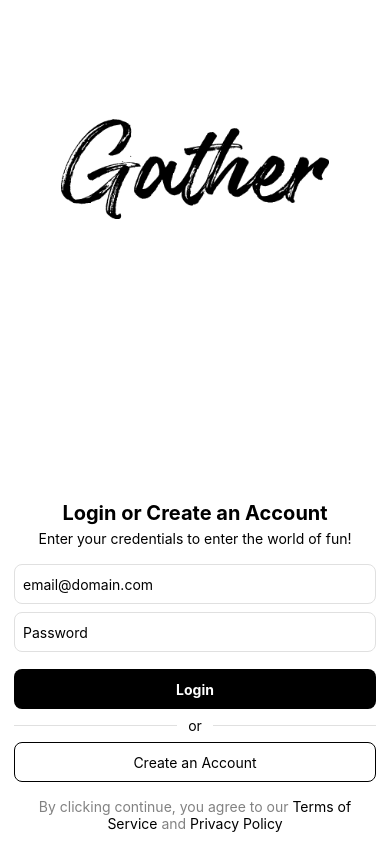
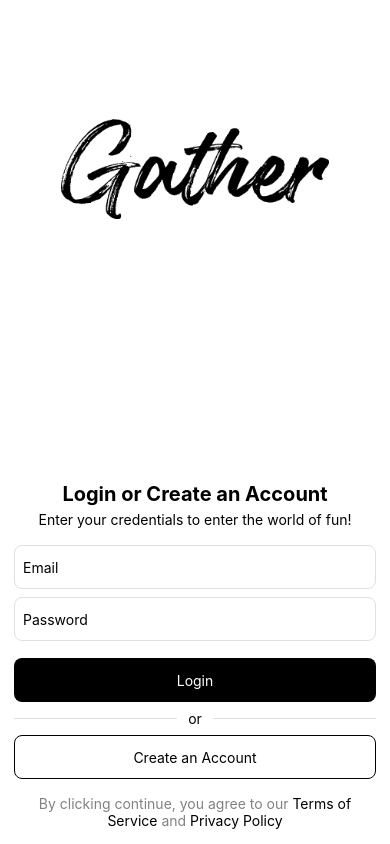
Before and after one commit to Maksim-creator/gather-mobile, a React Native app: screen / in a window 390 px wide. Built offline with nearby package versions, Linux system fonts and the light colour scheme.

Commit message:
Add translation file. Add formik validation. Layout improvements

```diff
--- a/package.json
+++ b/package.json
@@ -12,10 +12,14 @@
   "dependencies": {
     "@react-navigation/native": "^6.1.17",
     "@react-navigation/native-stack": "^6.9.26",
+    "formik": "^2.4.6",
+    "i18next": "^23.11.5",
     "react": "18.2.0",
+    "react-i18next": "^14.1.2",
     "react-native": "0.74.2",
     "react-native-safe-area-context": "^4.10.4",
-    "react-native-screens": "^3.31.1"
+    "react-native-screens": "^3.31.1",
+    "yup": "^1.4.0"
   },
   "devDependencies": {
     "@babel/core": "^7.20.0",
--- a/src/assets/colors.ts
+++ b/src/assets/colors.ts
@@ -1,2 +1,5 @@
 export const lightGrey = '#E0E0E0';
 export const darkGrey = '#828282';
+export const error = '#fa5c5c';
+export const black = '#000000';
+export const white = '#ffffff';
--- a/src/components/Button/index.tsx
+++ b/src/components/Button/index.tsx
@@ -1,11 +1,26 @@
-import React from 'react';
+import React, {useMemo} from 'react';
+import {Text, TouchableOpacity} from 'react-native';
+import styles from './styles.ts';
 
 interface Props {
+  kind?: 'primary' | 'outline';
   text: string;
+  onPress?: () => void;
 }
 
-const Button: React.FC<Props> = ({text}) => {
-  return <></>; // тут сама кнопка  TouchableOpacity, а внутри текст
+const Button: React.FC<Props> = ({text, kind = 'primary', onPress}) => {
+  const style = useMemo(
+    () => [styles.container, styles[`button_kind_${kind}`]],
+    [kind],
+  );
+
+  const textStyle = useMemo(() => [styles[`text_kind_${kind}`]], [kind]);
+
+  return (
+    <TouchableOpacity style={style} onPress={onPress}>
+      <Text style={textStyle}>{text}</Text>
+    </TouchableOpacity>
+  );
 };
 
 export default Button;
--- a/src/components/Button/styles.ts
+++ b/src/components/Button/styles.ts
@@ -1,5 +1,27 @@
-import { StyleSheet } from 'react-native'
+import {StyleSheet} from 'react-native';
+import {black, white} from '../../assets/colors.ts';
 
 export default StyleSheet.create({
-  button: {} //здесь стили для кнопки
+  button_kind_primary: {
+    backgroundColor: black,
+    color: '#fff',
+  },
+  button_kind_outline: {
+    borderColor: black,
+    borderWidth: 1,
+    color: '#000',
+  },
+  container: {
+    alignItems: 'center',
+    justifyContent: 'center',
+    width: '100%',
+    height: 44,
+    borderRadius: 8,
+  },
+  text_kind_primary: {
+    color: white,
+  },
+  text_kind_outline: {
+    color: black,
+  },
 });
--- /dev/null
+++ b/src/components/Input/index.tsx
@@ -0,0 +1,27 @@
+import React from 'react';
+import {Text, TextInput, TextInputProps, View} from 'react-native';
+import styles from './styles.ts';
+
+interface Props extends TextInputProps {
+  label?: string;
+  error?: string;
+}
+
+const Input: React.FC<Props> = ({label, error, ...props}) => {
+  return (
+    <View>
+      {label ? <Text style={styles.label}>{label}</Text> : null}
+      <TextInput
+        {...props}
+        style={
+          error
+            ? [styles.input, props.style, styles.errorInput]
+            : [styles.input, props.style]
+        }
+      />
+      {error ? <Text style={styles.error}>{error}</Text> : null}
+    </View>
+  );
+};
+
+export default Input;
--- /dev/null
+++ b/src/components/Input/styles.ts
@@ -0,0 +1,16 @@
+import {StyleSheet} from 'react-native';
+import {error, lightGrey} from '../../assets/colors.ts';
+
+export default StyleSheet.create({
+  input: {
+    height: 44,
+    width: '100%',
+    borderColor: lightGrey,
+    borderWidth: 1,
+    paddingHorizontal: 8,
+    borderRadius: 8,
+  },
+  label: {fontWeight: '700', fontSize: 10, paddingBottom: 4},
+  error: {color: error, paddingTop: 4},
+  errorInput: {borderColor: error, borderWidth: 1.5},
+});
--- /dev/null
+++ b/src/i18n/index.ts
@@ -0,0 +1,30 @@
+import i18n from 'i18next';
+import {initReactI18next} from 'react-i18next';
+
+export enum Locales {
+  en = 'en',
+  es = 'es',
+}
+
+export const DEFAULT_LANGUAGE = Locales.en;
+
+i18n.use(initReactI18next).init({
+  compatibilityJSON: 'v3',
+  resources: {
+    en: {
+      translation: require('./translations/en.json'),
+    },
+  },
+  lng: DEFAULT_LANGUAGE,
+  fallbackLng: DEFAULT_LANGUAGE,
+  interpolation: {
+    escapeValue: false,
+  },
+});
+
+export default {
+  withScope: function (scope: string) {
+    return i18n.getFixedT(null, null, scope);
+  },
+  t: i18n.t,
+};
--- /dev/null
+++ b/src/i18n/translations/en.json
@@ -0,0 +1,18 @@
+{
+  "LoginScreen": {
+    "title": "Login or Create an Account",
+    "subtitle": "Enter your credentials to enter the world of fun!",
+    "email_placeholder": "Email",
+    "password_placeholder": "Password",
+    "login_button": "Login",
+    "or_text": "or",
+    "create_button": "Create an Account",
+    "footer_text_1": "By clicking continue, you agree to our",
+    "footer_text_2": "and",
+    "terms_of_service": "Terms of Service",
+    "privacy_policy": "Privacy Policy",
+    "email_validation_error": "Email is required!",
+    "password_validation_error": "Password is required!",
+    "password_length_error": "Password should be more then 8 symbols"
+  }
+}
--- a/src/screens/Login/index.tsx
+++ b/src/screens/Login/index.tsx
@@ -1,86 +1,114 @@
-import React, {useState} from 'react';
+import React, {useEffect, useRef} from 'react';
 import {
   SafeAreaView,
   Text,
   Image,
-  TextInput,
   TouchableOpacity,
   View,
   KeyboardAvoidingView,
+  Platform,
+  TouchableWithoutFeedback,
+  Keyboard,
+  Animated,
+  Easing,
 } from 'react-native';
 import styles from './styles.ts';
 import Divider from '../../components/Divider';
+import i18n from '../../i18n';
+import {Formik} from 'formik';
+import {loginFormSchema} from './utils.ts';
+import Input from '../../components/Input';
+import Button from '../../components/Button';
+import {useSafeAreaInsets} from 'react-native-safe-area-context';
+
+const t = i18n.withScope('LoginScreen');
 
 const LoginScreen = () => {
-  const [email, setEmail] = useState('');
-  const [password, setPassword] = useState('');
+  const animatedOpacity = useRef(new Animated.Value(0)).current;
+  const insets = useSafeAreaInsets();
+
+  useEffect(() => {
+    Animated.timing(animatedOpacity, {
+      toValue: 1,
+      useNativeDriver: true,
+      easing: Easing.ease,
+      duration: 1000,
+    }).start();
+  }, [animatedOpacity]);
+
+  const handleFormSubmit = () => {
+    Keyboard.dismiss();
+  };
 
   return (
     <SafeAreaView style={styles.safeArea}>
-      <KeyboardAvoidingView style={{flex: 1}}>
+      <TouchableWithoutFeedback onPress={Keyboard.dismiss}>
+        <KeyboardAvoidingView
+          style={{flex: 1}}
+          keyboardVerticalOffset={-70}
+          behavior={Platform.OS === 'ios' ? 'padding' : 'height'}>
           <View style={styles.container}>
-          <View style={styles.imageContainer}>
+            <Animated.View
+              style={[styles.imageContainer, {opacity: animatedOpacity}]}>
               <Image
-              source={require('../../assets/logo.png')}
+                source={require('../../assets/images/logo.png')}
                 style={styles.image}
               />
+            </Animated.View>
+            <Formik
+              initialValues={{email: '', password: ''}}
+              onSubmit={handleFormSubmit}
+              validationSchema={loginFormSchema}>
+              {({values, handleSubmit, handleBlur, handleChange, errors}) => (
+                <View>
+                  <View style={styles.header}>
+                    <Text style={styles.title}>{t('title')}</Text>
+                    <Text style={styles.subtitle}>{t('subtitle')}</Text>
                   </View>
-          <View style={{paddingBottom: 12}}>
-            <View style={styles.header}>
-              <Text style={styles.title}>Login or Create an Account</Text>
-              <Text style={styles.subtitle}>
-                Enter your credentials to enter the world of fun!
-              </Text>
-            </View>
-
                   <View style={styles.inputsContainer}>
-              <TextInput
-                style={styles.input}
-                placeholder="email@domain.com"
-                value={email}
-                onChangeText={setEmail}
+                    <Input
+                      placeholder={t('email_placeholder')}
+                      value={values.email}
+                      onChangeText={handleChange('email')}
+                      onBlur={handleBlur('email')}
                       keyboardType="email-address"
                       autoCapitalize="none"
+                      error={errors.email}
                     />
-              <TextInput
-                style={styles.input}
-                placeholder="Password"
-                value={password}
-                onChangeText={setPassword}
+                    <Input
+                      placeholder={t('password_placeholder')}
+                      value={values.password}
+                      onChangeText={handleChange('password')}
+                      onBlur={handleBlur('password')}
                       secureTextEntry
+                      error={errors.password}
                     />
                   </View>
                   <View style={styles.buttonsContainer}>
-              <TouchableOpacity
-                style={styles.button}
-                onPress={() => {
-                  /* Handle login logic */
-                }}>
-                <Text style={styles.buttonText}>Login</Text>
-              </TouchableOpacity>
+                    <Button text={t('login_button')} onPress={handleSubmit} />
                     <View style={styles.orTextContainer}>
-                <Divider width={'45%'} />
-                <Text style={styles.orText}>or</Text>
-                <Divider width={'45%'} />
+                      <Divider width="45%" />
+                      <Text style={styles.orText}>{t('or_text')}</Text>
+                      <Divider width="45%" />
                     </View>
-              <TouchableOpacity
-                style={styles.createButton}
-                onPress={() => {
-                  /* Handle account creation logic */
-                }}>
-                <Text>Create an Account</Text>
-              </TouchableOpacity>
-            </View>
-            <Text style={styles.footer}>
-              <Text style={styles.footerText}>
-                By clicking continue, you agree to our{' '}
-              </Text>
-              Terms of Service <Text style={styles.footerText}>and</Text>{' '}
-              Privacy Policy
-            </Text>
+                    <Button kind="outline" text={t('create_button')} />
                   </View>
                 </View>
+              )}
+            </Formik>
+          </View>
         </KeyboardAvoidingView>
+      </TouchableWithoutFeedback>
+      <Text
+        style={[
+          styles.footerHighlightedText,
+          {paddingBottom: insets.bottom ? 0 : 15},
+        ]}>
+        {t('footer_text_1')}{' '}
+        <Text style={styles.footer}>{t('terms_of_service')} </Text>
+        {t('footer_text_2')}
+        <Text style={styles.footer}> {t('privacy_policy')}</Text>
+      </Text>
     </SafeAreaView>
   );
 };
--- a/src/screens/Login/styles.ts
+++ b/src/screens/Login/styles.ts
@@ -1,5 +1,5 @@
 import {StyleSheet} from 'react-native';
-import {darkGrey, lightGrey} from '../../assets/colors.ts';
+import {black, darkGrey, lightGrey} from '../../assets/colors.ts';
 
 export default StyleSheet.create({
   safeArea: {
@@ -9,12 +9,12 @@ export default StyleSheet.create({
     height: '100%',
   },
   container: {
-    height: '100%',
     justifyContent: 'space-between',
     paddingHorizontal: 14,
+    flex: 1,
   },
   imageContainer: {
-    height: '40%',
+    flex: 0.7,
     justifyContent: 'center',
     alignItems: 'center',
   },
@@ -39,28 +39,21 @@ export default StyleSheet.create({
     fontSize: 20,
     fontWeight: 'bold',
     textAlign: 'center',
+    color: black,
   },
   subtitle: {
     fontSize: 14,
     fontWeight: 'normal',
     textAlign: 'center',
+    color: black,
   },
-  input: {
-    height: 40,
-    width: '100%',
-    borderColor: lightGrey,
-    borderWidth: 1,
-    paddingHorizontal: 8,
-    borderRadius: 8,
-  },
-
   button: {
     backgroundColor: 'black',
-    padding: 12,
+    alignItems: 'center',
+    justifyContent: 'center',
     borderRadius: 8,
-    alignItems: 'center',
     width: '100%',
-    height: 40,
+    height: 44,
   },
   buttonText: {
     color: 'white',
@@ -81,13 +74,16 @@ export default StyleSheet.create({
     alignItems: 'center',
     justifyContent: 'center',
     width: '100%',
-    height: 40,
+    height: 44,
   },
   footer: {
+    // textAlign: 'center',
+    color: 'black',
+  },
+  footerHighlightedText: {
+    paddingTop: 16,
+    paddingHorizontal: 14,
     textAlign: 'center',
-    paddingTop: 16,
-  },
-  footerText: {
     color: darkGrey,
   },
 });
--- /dev/null
+++ b/src/screens/Login/utils.ts
@@ -0,0 +1,11 @@
+import * as Yup from 'yup';
+import i18n from '../../i18n';
+
+export const loginFormSchema = Yup.object({
+  email: Yup.string()
+    .email()
+    .required(i18n.t('LoginScreen.email_validation_error')),
+  password: Yup.string()
+    .required(i18n.t('LoginScreen.password_validation_error'))
+    .min(8, i18n.t('LoginScreen.password_length_error')),
+});
```
Also changed, not shown: src/assets/images/logo.png (renamed from src/assets/logo.png), 1 other file (tests, documents, lock files or other folders). Lines whose indentation alone changed are shown as unchanged.
